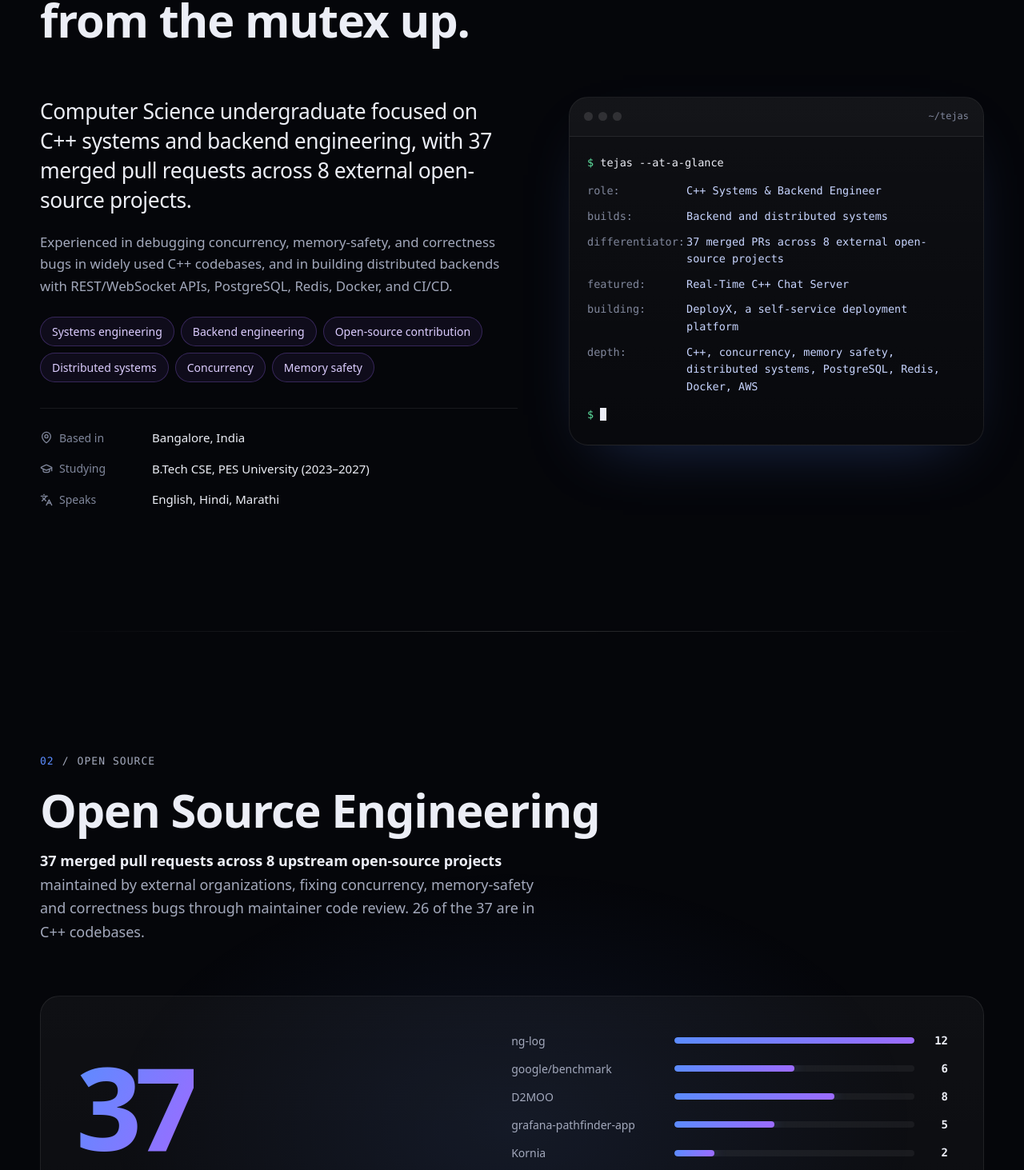
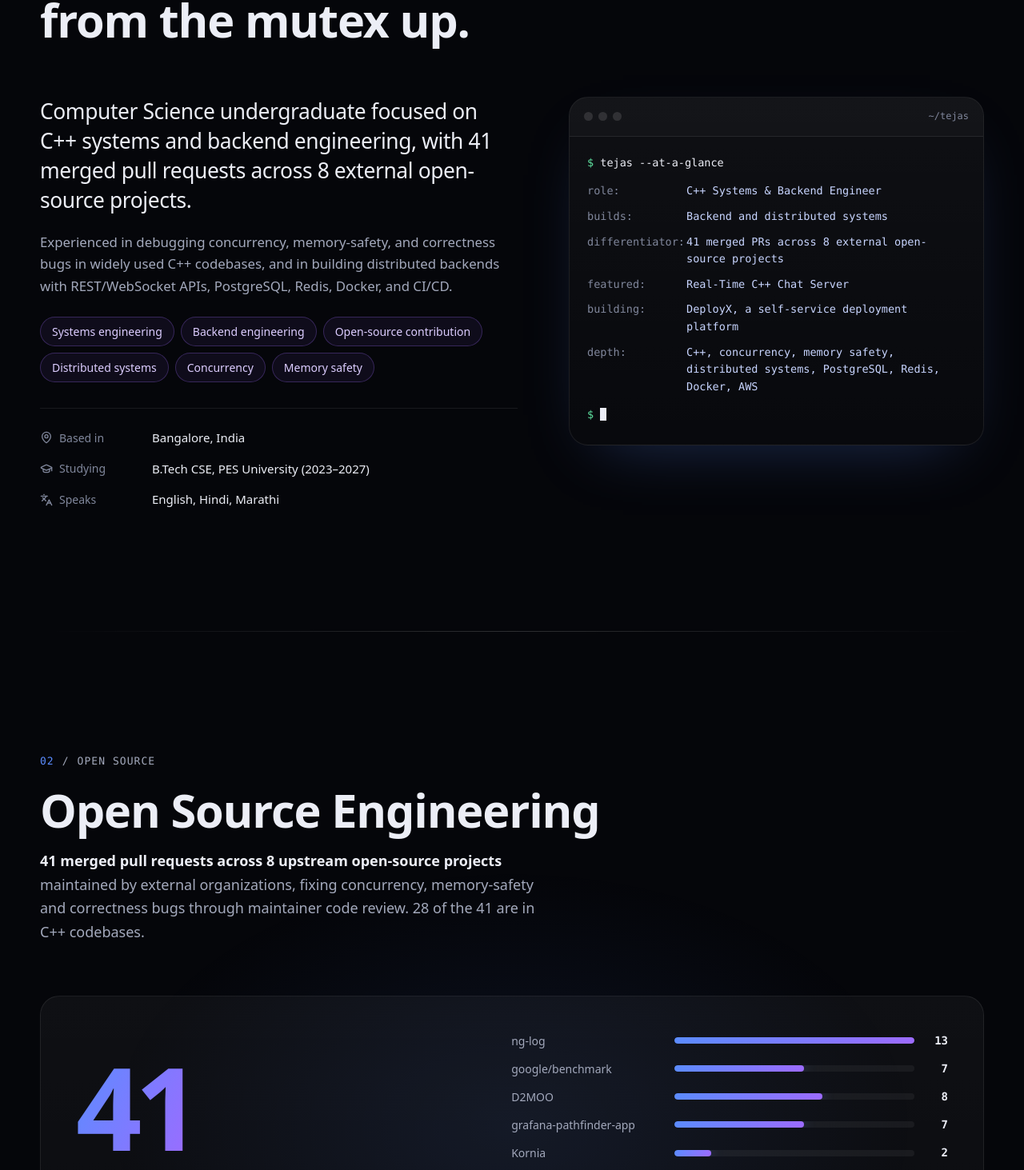
Before and after one commit to devtejasx/tejas-nagmote-portfolio, a React (Vite) app: page / in a window 1280 px wide. Shown: the part 1787-3250 px from the top of the page at 80% size. Built offline with nearby package versions, Linux system fonts and the light colour scheme; a web font is replaced by a local one.

Commit message:
update open source to 41 merged PRs across 8 projects

```diff
--- a/index.html
+++ b/index.html
@@ -6,7 +6,7 @@
     <title>Tejas Nagmote | C++ Systems &amp; Backend Engineer</title>
     <meta
       name="description"
-      content="Tejas Nagmote, C++ systems and backend engineer. Builds backend and distributed systems, with 37 merged pull requests across 8 external open-source projects including ng-log and google/benchmark."
+      content="Tejas Nagmote, C++ systems and backend engineer. Builds backend and distributed systems, with 41 merged pull requests across 8 external open-source projects including ng-log and google/benchmark."
     />
     <meta name="author" content="Tejas Nagmote" />
     <meta name="theme-color" content="#05060a" />
@@ -23,7 +23,7 @@
     <meta property="og:title" content="Tejas Nagmote | C++ Systems & Backend Engineer" />
     <meta
       property="og:description"
-      content="C++ systems and backend engineering. 37 merged pull requests across 8 external open-source projects, including ng-log and google/benchmark."
+      content="C++ systems and backend engineering. 41 merged pull requests across 8 external open-source projects, including ng-log and google/benchmark."
     />
     <meta property="og:url" content="%VITE_SITE_URL%" />
     <meta property="og:image" content="%VITE_SITE_URL%og-image.png" />
@@ -36,7 +36,7 @@
     <meta name="twitter:title" content="Tejas Nagmote | C++ Systems & Backend Engineer" />
     <meta
       name="twitter:description"
-      content="C++ systems and backend engineering. 37 merged pull requests across 8 external open-source projects."
+      content="C++ systems and backend engineering. 41 merged pull requests across 8 external open-source projects."
     />
     <meta name="twitter:image" content="%VITE_SITE_URL%og-image.png" />
 
@@ -78,7 +78,7 @@
         <p>C++ Systems &amp; Backend Engineer · Bangalore, India</p>
         <p>
           Computer Science undergraduate at PES University focused on C++ systems and backend
-          engineering, with 37 merged pull requests across 8 external open-source projects.
+          engineering, with 41 merged pull requests across 8 external open-source projects.
         </p>
         <p>
           <a href="mailto:tejasnagmote520@gmail.com" style="color: #9cb8ff">Email</a> ·
--- a/src/data/prDetails.ts
+++ b/src/data/prDetails.ts
@@ -90,6 +90,12 @@ export const prDetails: Record<string, PrDetail> = {
       'The internal Itanium demangler rejected three constructs that GCC and Clang emit, so the affected frames appeared mangled in failure stack traces.',
     fix: 'Accept the C4/C5/D4/D5 structor variants, an omitted default-argument parameter number, and std-qualified unresolved types.',
   },
+  'ng-log/ng-log#63': {
+    kind: 'Correctness',
+    problem:
+      'Both stack dumps, from LOG(FATAL) and from the failure signal handler, stopped at 32 frames without saying so, so a deep trace looked complete while its outer frames were missing.',
+    fix: 'Capture one frame more than is printed and, when it exists, end the trace with an “omitted” marker, written async-signal-safely in the signal handler.',
+  },
 
   // google/benchmark
   'google/benchmark#2265': {
@@ -127,6 +133,12 @@ export const prDetails: Record<string, PrDetail> = {
     problem:
       'In release builds, calling PauseTiming() or ResumeTiming() outside the benchmark loop added an absolute clock reading to every run’s time.',
     fix: 'Report the misuse as a benchmark error in every build configuration instead.',
+  },
+  'google/benchmark#2291': {
+    kind: 'Correctness',
+    problem:
+      'DoNotOptimize bound its argument as an asm output operand, so GCC and Clang both refused to compile it for a type with a const data member.',
+    fix: 'Add a small trait that routes non-writable types to an asm input operand, keeping the memory clobber so the optimisation barrier is unchanged.',
   },
 
   // D2MOO
@@ -208,6 +220,18 @@ export const prDetails: Record<string, PrDetail> = {
       'Path progress filtered each candidate storage key on its own, so a long bundled id kept one key shape and lost the other; a record stored under the dropped shape was never found and scored 0%, dragging down the path’s average.',
     fix: 'Make the check all-or-nothing: a member whose keys would be rewritten resolves as unresolved and is left out of the mean, with tests through both the id and url branches.',
   },
+  'grafana/grafana-pathfinder-app#2081': {
+    kind: 'Correctness',
+    problem:
+      'Where navigator.clipboard is undefined, such as plain-HTTP origins, writeText threw synchronously, so the chained error handling never ran and copy buttons silently did nothing.',
+    fix: 'Route every copy through one helper that reports success or failure, falls back to execCommand inside focus-trapped modals, and is guarded by a test against new direct clipboard calls.',
+  },
+  'grafana/grafana-pathfinder-app#2268': {
+    kind: 'Correctness',
+    problem:
+      'The element picker cleaned dynamic attributes after its uniqueness check, so a saved selector could stop matching the element that was picked.',
+    fix: 'Re-check the selector after cleaning and keep the uncleaned one if it is no longer unique; the hover preview now shows the selector a click would record.',
+  },
 
   // coverport, MicroPython, PySTAC
   'konflux-ci/coverport#113': {
--- a/src/data/profile.ts
+++ b/src/data/profile.ts
@@ -22,7 +22,7 @@ export const profile = {
   seeking: ['SDE', 'Backend', 'Systems', 'C++', 'Distributed systems'],
   /** Resume summary, split into paragraphs for the About section. */
   summary: [
-    'Computer Science undergraduate focused on C++ systems and backend engineering, with 37 merged pull requests across 8 external open-source projects.',
+    'Computer Science undergraduate focused on C++ systems and backend engineering, with 41 merged pull requests across 8 external open-source projects.',
     'Experienced in debugging concurrency, memory-safety, and correctness bugs in widely used C++ codebases, and in building distributed backends with REST/WebSocket APIs, PostgreSQL, Redis, Docker, and CI/CD.',
   ],
   focusAreas: [
@@ -82,22 +82,22 @@ export interface Stat {
 
 /** The Impact section. PR figures match pullRequests.ts. */
 export const stats: Stat[] = [
-  { value: 37, label: 'Merged PRs', context: 'Reviewed and merged by external maintainers' },
+  { value: 41, label: 'Merged PRs', context: 'Reviewed and merged by external maintainers' },
   {
     value: 8,
     label: 'Open-source projects',
     context: 'Upstream repositories, external organizations',
   },
   { value: 413, label: 'GoogleTest tests', context: 'Real-Time Chat Server, in GitHub Actions CI' },
-  { value: 12, label: 'ng-log PRs', context: "Successor to Google's glog" },
-  { value: 6, label: 'google/benchmark PRs', context: "Google's C++ microbenchmark library" },
+  { value: 13, label: 'ng-log PRs', context: "Successor to Google's glog" },
+  { value: 7, label: 'google/benchmark PRs', context: "Google's C++ microbenchmark library" },
 ]
 
 /** The 15-second summary for recruiters, shown in About. */
 export const atAGlance: { key: string; value: string }[] = [
   { key: 'role', value: 'C++ Systems & Backend Engineer' },
   { key: 'builds', value: 'Backend and distributed systems' },
-  { key: 'differentiator', value: '37 merged PRs across 8 external open-source projects' },
+  { key: 'differentiator', value: '41 merged PRs across 8 external open-source projects' },
   { key: 'featured', value: 'Real-Time C++ Chat Server' },
   { key: 'building', value: 'DeployX, a self-service deployment platform' },
   {
--- a/src/data/pullRequests.ts
+++ b/src/data/pullRequests.ts
@@ -1,5 +1,5 @@
 // Generated from `gh search prs --author devtejasx --merged`: every PR merged
-// into an external repository as of 2026-10-13 (own repos and coursework are
+// into an external repository as of 2026-11-14 (own repos and coursework are
 // left out). Every number below resolves to https://github.com/<repo>/pull/<number>.
 
 export interface MergedPullRequest {
@@ -63,6 +63,11 @@ export const mergedPullRequests: Record<string, MergedPullRequest[]> = {
         'fix(demangle): accept structor variants, default argument scopes and std-qualified unresolved names',
       mergedAt: '2026-08-21',
     },
+    {
+      number: 63,
+      title: 'fix: say when a stack trace is cut off at the depth limit',
+      mergedAt: '2026-10-21',
+    },
   ],
   'google/benchmark': [
     {
@@ -94,6 +99,11 @@ export const mergedPullRequests: Record<string, MergedPullRequest[]> = {
       number: 2274,
       title: 'Diagnose invalid PauseTiming()/ResumeTiming() calls (#2235)',
       mergedAt: '2026-09-21',
+    },
+    {
+      number: 2291,
+      title: 'Support DoNotOptimize on types with const members (#1997)',
+      mergedAt: '2026-10-13',
     },
   ],
   'ThePhrozenKeep/D2MOO': [
@@ -160,6 +170,17 @@ export const mergedPullRequests: Record<string, MergedPullRequest[]> = {
       title: 'fix: exclude a path member when any candidate key fails normalization',
       mergedAt: '2026-10-05',
     },
+    {
+      number: 2081,
+      title: 'fix: route clipboard copies through a helper that never throws',
+      mergedAt: '2026-10-13',
+    },
+    {
+      number: 2268,
+      title:
+        'fix(devtools): keep a selector only if cleaning leaves it matching the picked element',
+      mergedAt: '2026-11-03',
+    },
   ],
   'konflux-ci/coverport': [
     {
--- a/src/data/skills.ts
+++ b/src/data/skills.ts
@@ -110,6 +110,6 @@ export const skillEvidence: Record<string, string[]> = {
   'GitHub Actions': [CHAT, DEPLOYX, API_SUITE],
   GoogleTest: [CHAT],
   Postman: [API_SUITE],
-  Git: ['37 merged open-source PRs'],
-  GitHub: ['37 merged open-source PRs'],
+  Git: ['41 merged open-source PRs'],
+  GitHub: ['41 merged open-source PRs'],
 }
--- a/src/data/timeline.ts
+++ b/src/data/timeline.ts
@@ -46,7 +46,7 @@ export const timeline: TimelineStop[] = [
     when: 'Now',
     title: 'Systems, backend and open source',
     points: [
-      '37 merged pull requests across 8 external open-source projects',
+      '41 merged pull requests across 8 external open-source projects',
       'Real-Time Chat Server in C++20, validated by 413 GoogleTest tests',
       'Building DeployX, a self-service deployment platform (in progress)',
     ],
--- a/src/sections/OpenSource.tsx
+++ b/src/sections/OpenSource.tsx
@@ -185,10 +185,10 @@ export function OpenSource() {
         >
           <p>
             <strong className="oss__claim">
-              37 merged pull requests across 8 upstream open-source projects
+              41 merged pull requests across 8 upstream open-source projects
             </strong>{' '}
             maintained by external organizations, fixing concurrency, memory-safety and correctness
-            bugs through maintainer code review. 26 of the 37 are in C++ codebases.
+            bugs through maintainer code review. 28 of the 41 are in C++ codebases.
           </p>
         </SectionHeading>
 
```
Also changed, not shown: 2 other files (tests, documents, lock files or other folders).
